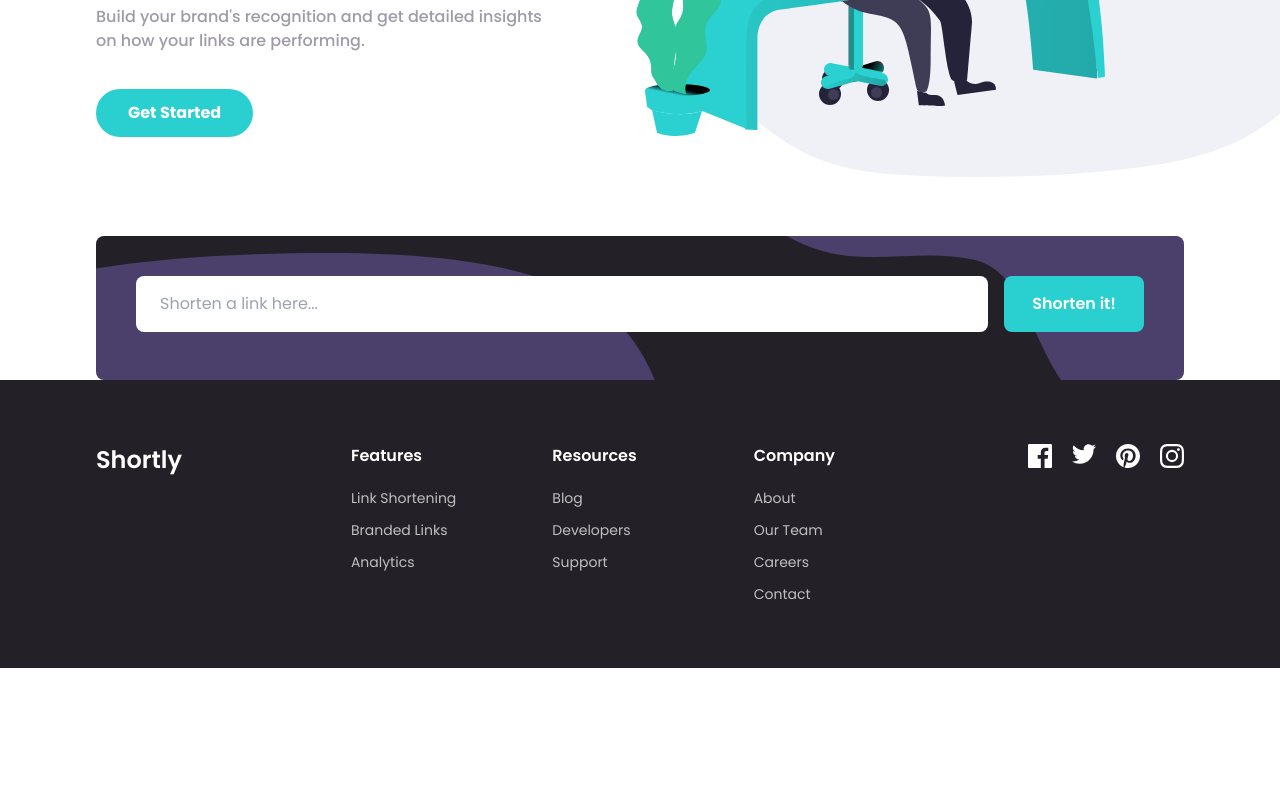
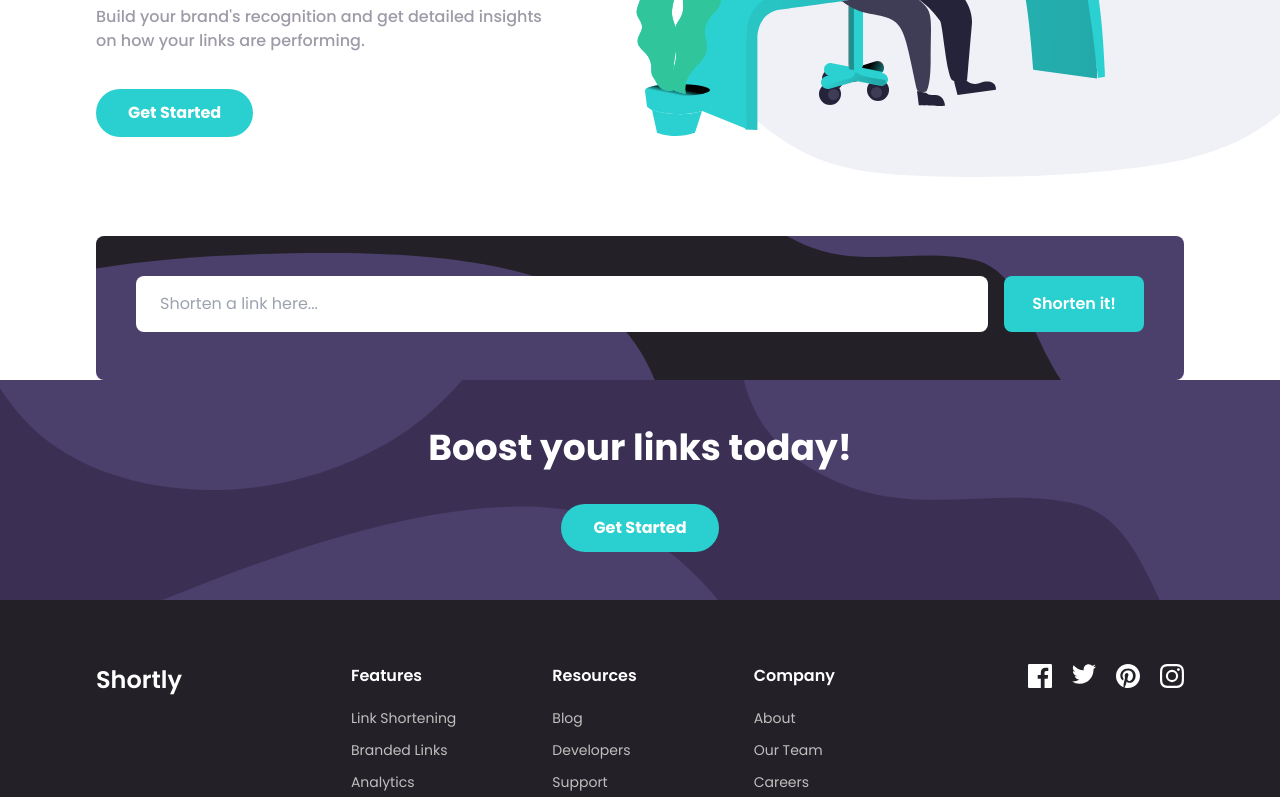
Before and after one commit to irishmicoletcando/url-shortener, a React (Vite) app: page / in a window 1280 px wide. Shown: the part 440-1237 px from the top of the page. Before the commit the page ends 1108 px from the top, so only its background shows below. Built offline with nearby package versions, Linux system fonts and the light colour scheme.

Commit message:
feat: Add boost links section

```diff
--- a/src/App.tsx
+++ b/src/App.tsx
@@ -1,3 +1,4 @@
+import BoostLinks from "./components/BoostLinks";
 import Footer from "./components/Footer";
 import Heading from "./components/Heading";
 import Navbar from "./components/Navbar";
@@ -9,6 +10,7 @@ export default function App() {
       <Navbar />
       <Heading />
       <ShortenLink />
+      <BoostLinks />
       <Footer />
     </div>
   )
--- /dev/null
+++ b/src/components/BoostLinks.tsx
@@ -0,0 +1,12 @@
+import GetStartedButton from "./GetStartedButton"
+
+const BoostLinks = () => {
+  return (
+    <div className="w-full py-12 flex flex-col items-center h-auto bg-boost-desktop bg-cover bg-dark-violet bg-no-repeat bg-center">
+      <p className="text-white font-bold text-4xl mb-5">Boost your links today!</p>
+      <GetStartedButton />
+    </div>
+  )
+}
+
+export default BoostLinks
```
